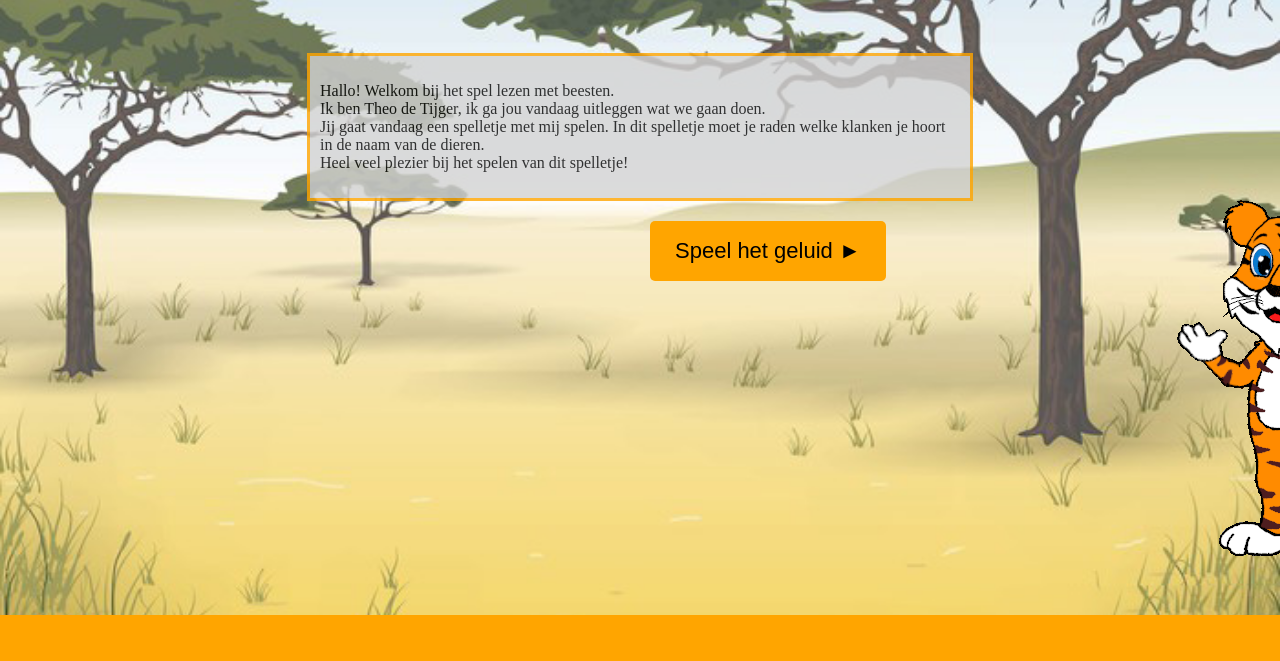
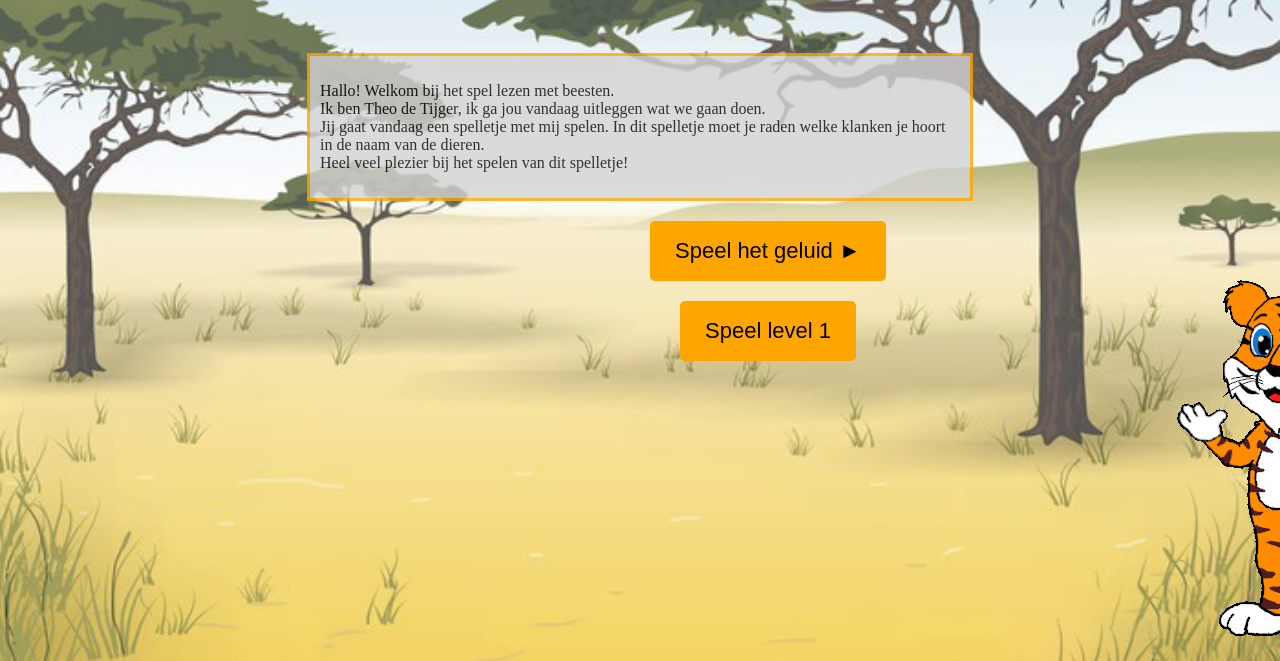
Before and after one commit to TimoWieme/PRG04-huiswerk-opdrachten, a PHP site: page /tussenlevel.html in a window 1280 px wide; the page is wider, and only the part inside the window is pictured. Shown: the part 185-846 px from the top of that part. Before the commit the page ends 800 px from the top of that part, so only its background shows below. Run offline with PHP 8.4, Linux system fonts and the light colour scheme.

Commit message:
Removed inline JS+ Add  button on tussenlevel.html

```diff
--- a/css/style2.css
+++ b/css/style2.css
@@ -50,8 +50,25 @@
   min-width: 150px;
   text-align: center;
   cursor: pointer;
+  justify-content: center;
   background: orange;
   border-radius: 5px;
   border: 0px;
   height: 60px;
 }
+
+.level1Button{
+  margin-top: 20px;
+  margin-left: 680px;
+  padding: 10px 25px;
+  font-size: 22px;
+  line-height: 40px;
+  min-width: 150px;
+  text-align: center;
+  cursor: pointer;
+  justify-content: center;
+  background: orange;
+  border-radius: 5px;
+  border: 0px;
+  height: 60px;
+}
--- a/js/tussenlevel.js
+++ b/js/tussenlevel.js
@@ -1,8 +1,12 @@
 var audio = document.getElementById('audio');
 var playPauseBTN = document.getElementById('playPauseBTN');
 var count = 0;
+let playAudio = document.getElementById("playPauseBTN")
+let level1Button = document.getElementById('level1Button')
 
-function playPause(){
+
+playAudio.addEventListener('click', function(){
+    console.log("Button is ingedrukt")
     if(count == 0){
         count = 1;
         audio.play();
@@ -12,4 +16,9 @@
         audio.pause();
         playPauseBTN.innerHTML = "Speel het geluid &#9658;";
     }
-}
+})
+
+level1Button.addEventListener('click', function(){
+    console.log("Button clicked")
+    window.location.replace("./levels/index.html")
+})
--- a/tussenlevel.html
+++ b/tussenlevel.html
@@ -4,6 +4,8 @@
     <meta charset="UTF-8">
     <meta http-equiv="X-UA-Compatible" content="IE=edge">
     <meta name="viewport" content="width=device-width, initial-scale=1.0">
+    <meta http-equiv="refresh" content="15;url=" />
+
     <link rel="stylesheet" type="text/css" href="css/style2.css">
     <title>Lezen met Beesten</title>
     <!-- Auto Refresh -->
@@ -27,7 +29,8 @@
              <audio id="audio">
                 <source src="audio/theo-audio.mp3" type="audio/mpeg">
              </audio>
-                <button id="playPauseBTN" onclick="playPause()"> Speel het geluid &#9658;</button>
+                <button id="playPauseBTN"> Speel het geluid &#9658;</button>
+                <button id=level1Button class="level1Button" type="button"> Speel level 1</button>
         </div>
         <div id="talkingNwavingTiger"></div>
         <script src="./js/tussenlevel.js"></script>
```
